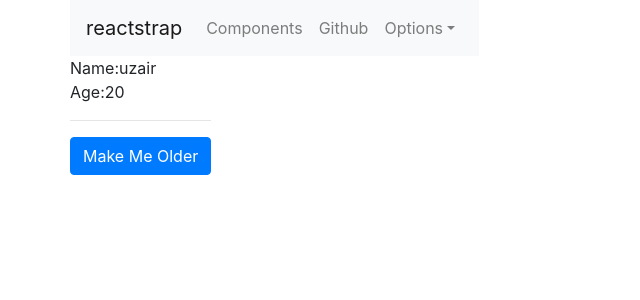
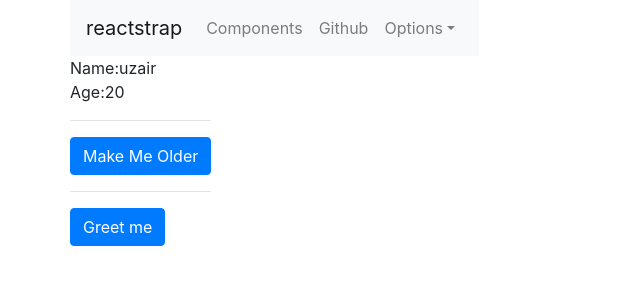
Before and after one commit to uzairqq/React-Js, a React app in the folder my-app/: page / in a window 1280 px wide. Shown: the top 300 px of the page, without its empty margins (0-640 px from the left). Built offline with nearby package versions, Linux system fonts and the light colour scheme.

Commit message:
used props from child to component passed functions

```diff
--- a/my-app/src/App.js
+++ b/my-app/src/App.js
@@ -3,6 +3,9 @@ import Header from './components/Header';
 import Home from './components/Home';
 
 class App extends Component {
+  onGreet() {
+    alert('hello word from parent component');
+  }
   render() {
     return (
       <div className="container">
@@ -13,7 +16,7 @@ class App extends Component {
         </div>
         <div className="row">
           <div className="col-xs-10 col-xs-offset-1">
-            <Home name="uzair" initiallAge={20} />
+            <Home name="uzair" initiallAge={20} greet={this.onGreet} />
           </div>
         </div>
       </div>
--- a/my-app/src/components/Home.js
+++ b/my-app/src/components/Home.js
@@ -5,15 +5,21 @@ class Home extends React.Component {
         super();
         this.state = {
             age: props.initiallAge
+        }
+    };
 
-        }
-    }
 
     MakeMeOld = () => {
         this.setState({
-            age: this.state.age += 1
+            age: this.state.age + 3
         })
     }
+    setTimeout = (() => {
+        this.setState({
+            age: 2222
+        })
+    }, 1000);
+
     render() {
         return (
             <div>
@@ -23,6 +29,8 @@ class Home extends React.Component {
                 <br />
                 <hr />
                 <button className="btn btn-primary" onClick={() => this.MakeMeOld()}>Make Me Older</button>
+                <hr />
+                <button onClick={this.props.greet} className="btn btn-primary">Greet me</button>
             </div>
         )
     }
```
